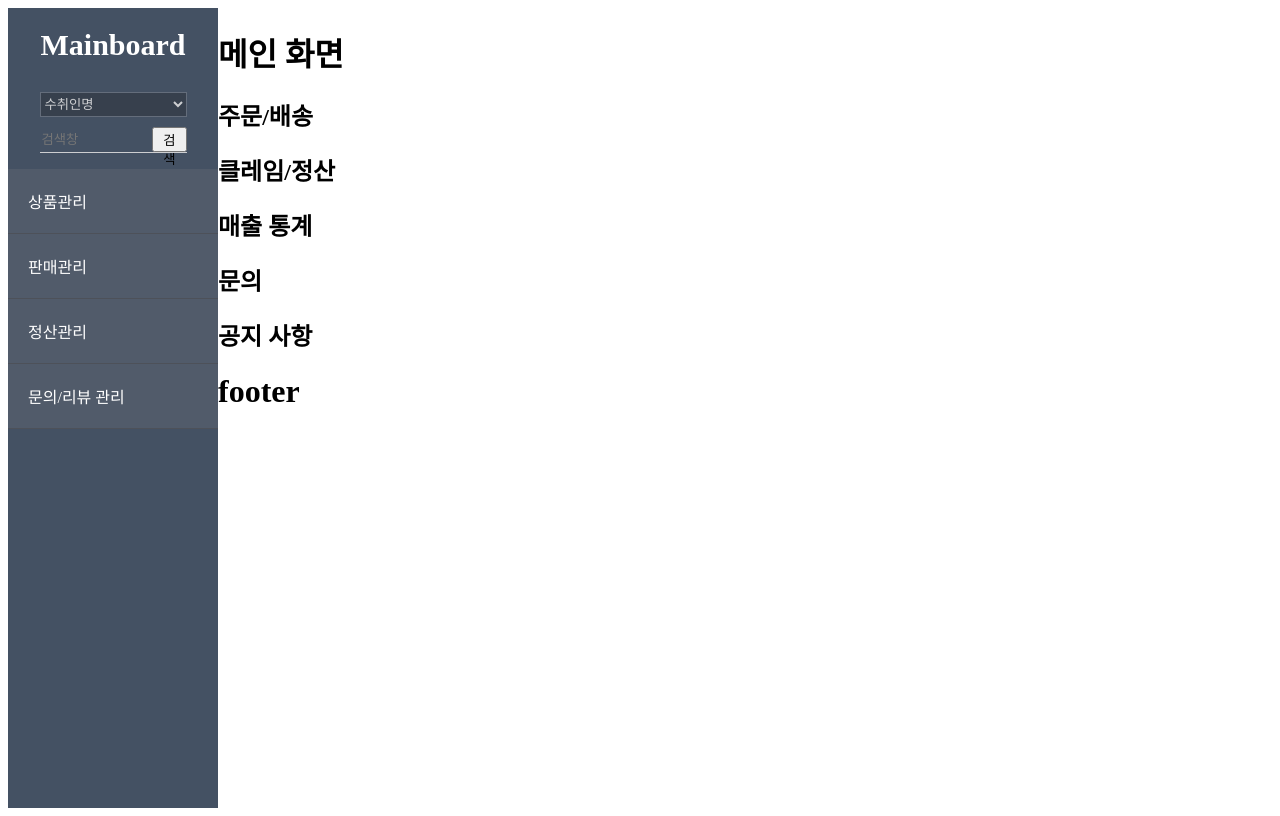
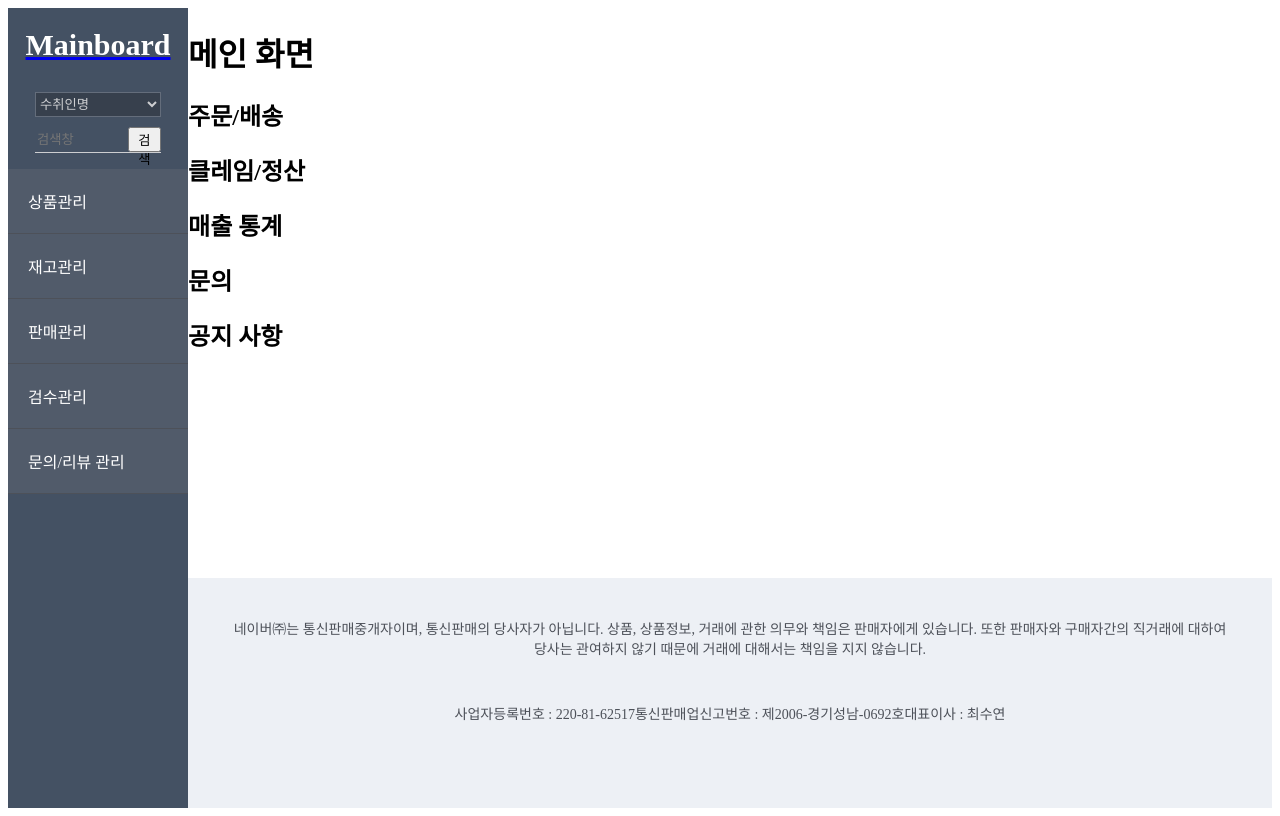
Before and after one commit to gozingamrae/mainboard-frontend--management, a React (Create React App) app: page / in a window 1280 px wide. Built offline with nearby package versions, Linux system fonts and the light colour scheme.

Commit message:
Add Footer 디자인 추가, README 변경

```diff
--- a/src/App.js
+++ b/src/App.js
@@ -1,16 +1,15 @@
 import { BrowserRouter, Routes, Route } from "react-router-dom";
 import Layout from "./layouts/Layout";
 import Main from "./main/Main";
+import Error from "./main/Error";
 import "./App.module.css";
 function App() {
   return (
     <BrowserRouter>
       <Routes>
-      <Route path="/" element={<Layout />}>
-          <Route index element={<Main />} />
-        </Route>
-        <Route path="*" element={<Layout />}>
-          <Route index element={<Main />} />
+        <Route path="/" element={<Layout/>}>
+          <Route index element={<Main/>} />
+          <Route path="/*" element={<Error/>} />
         </Route>
       </Routes>
     </BrowserRouter>
--- a/src/layouts/Layout.js
+++ b/src/layouts/Layout.js
@@ -8,10 +8,10 @@ function Layout() {
   return (
     <div className={style.layoutBox}>
       {/* <Header /> */}
-      <Navbar />
-      <div>
-        <Outlet />
-        <Footer />
+      <Navbar/>
+      <div className = {style.resultBox}>
+        <Outlet/>
+        <Footer/>
       </div>
     </div>
   );
--- a/src/layouts/Layout.module.css
+++ b/src/layouts/Layout.module.css
@@ -5,5 +5,17 @@ input {
   /* background-color: #aaaaaa; */
   display: flex;
   width: 100%;
+  height : 100vh;
+}
+
+.resultBox{
+  flex-wrap: wrap;
+  display: flex;
+  align-content: space-between;
+  align-items: baseline;
   height: 100%;
+  width: 100%;
 }
+.resultBox div{
+  width : 100%
+}
--- /dev/null
+++ b/src/main/Error.js
@@ -0,0 +1,9 @@
+function Error() {
+  return (
+    <div>
+      <h1>404!! 잘못된 경로입니다. </h1>
+    </div>
+  );
+}
+
+export default Error;
--- a/src/main/components/common/Footer.js
+++ b/src/main/components/common/Footer.js
@@ -1,7 +1,13 @@
+import style from "../../css/Footer.module.css"
+
 function Footer() {
   return (
-    <div>
-      <h1>footer</h1>
+    <div className={style.footerBox}>
+      <div>
+            네이버㈜는 통신판매중개자이며, 통신판매의 당사자가 아닙니다. 상품, 상품정보, 거래에 관한 의무와 책임은 판매자에게 있습니다.
+            또한 판매자와 구매자간의 직거래에 대하여 당사는 관여하지 않기 때문에 거래에 대해서는 책임을 지지 않습니다.
+      </div>
+      <div>사업자등록번호 : 220-81-62517통신판매업신고번호 : 제2006-경기성남-0692호대표이사 : 최수연</div>
     </div>
   );
 }
--- a/src/main/components/common/NavBar.js
+++ b/src/main/components/common/NavBar.js
@@ -1,26 +1,37 @@
-import { useState } from "react";
+import { useEffect, useState } from "react";
 import style from "../../css/NavBar.module.css"
 import {NavLink, Outlet, useNavigate} from 'react-router-dom';
-import navData from "./NavBar.data.json";
+import navData from "../../data/NavBar.data.json";
 
 function NavBar() {
   const [ focusNavBar, setFocusNavBar ] = useState(null);
+  const [ beforeNavBar, setBeforeNavBar ] = useState(null);
 
+  const options = navData.options;
   const navs = navData.navs;
   const results = navData.results;
-  const options = navData.options;
 
-    //navbutton 클릭 핸들러
-    const onClickNav = (e) => {
-      console.log(e.target.id);
-      focusNavBar == e.target.id? setFocusNavBar(null):
-      setFocusNavBar(e.target.id);
+  //navbutton 클릭 핸들러
+  const onClickNav = (e) => {
+
+    //버튼 클릭하며 포커스 버튼 변경
+    setFocusNavBar(e.target.id);
+
+    //같은 버튼 누르면 접기
+    if(beforeNavBar == e.target)
+    {
+        setFocusNavBar(null);
+        setBeforeNavBar(null);
+    }
+    else{
+       (setBeforeNavBar(e.target))
+    }
   }
 
   return (
     <div className={style.navbarBox}>
       {/* 메인 로고 */}
-      <h1 className={style.mainlogo}> Mainboard </h1>
+      <NavLink  to={"/"}><h1 className={style.mainlogo}> Mainboard </h1></NavLink>
       {/* 셀렉트 박스 */}
       <select className={style.selectBox}>
         {options.map((option)=>(<option>{option.name}</option>))}
@@ -40,7 +51,7 @@ function NavBar() {
                         {focusNavBar==index?
                           results[index].map((result)=>(
                             <li className={style.navButton2}>
-                              <NavLink to={result.src}><div>{result.name}</div></NavLink>
+                              <NavLink id={index} to={result.src}><div id={index}>{result.name}</div></NavLink>
                             </li>
                           )):null
                         }
--- /dev/null
+++ b/src/main/css/Footer.module.css
@@ -0,0 +1,15 @@
+.footerBox{
+    height : 150px;
+    background-color: #edf0f5;
+    color : #4d5159;
+    display: flex;
+    flex-wrap: wrap;
+    justify-content: center;
+    padding : 40px;
+    font-size : 14px;
+}
+
+.footerBox div{
+    text-align: center;
+    width: 100%;
+}
--- a/src/main/css/NavBar.module.css
+++ b/src/main/css/NavBar.module.css
@@ -47,7 +47,6 @@
 }
 .navButtonBox div{
     padding : 20px;
-    text-decoration: none;
     color : white;
 }
 .navButton2 div:hover {
--- a/src/main/components/common/NavBar.data.json
+++ b/src/main/data/NavBar.data.json
@@ -1,18 +1,18 @@
 {
    "navs" : [{"name": "상품관리", "src" : "/produc"},
+                {"name": "재고관리", "src" : "/produc"},
                 {"name": "판매관리", "src" : "/produc"},
-                {"name": "정산관리", "src" : "/produc"},
+                {"name": "검수관리", "src" : "/produc"},
                 {"name": "문의/리뷰 관리", "src" : "/produc"}],
    "results" :[[{"name" : "상품 등록", "src" : "/produc"},
                 {"name": "상품 조회/수정", "src" : "/produc"},
                 {"name" : "상품 조회/수정", "src" : "/produc"},
                 {"name" : "상품 조회/수정", "src" : "/produc"}],
-                [{"name" : "상품 조회/수정", "src" : "/produc"},
-                {"name" : "상품 조회/수정", "src" : "/produc"},
-                {"name" : "상품 조회/수정", "src" : "/produc"},
-                {"name" : "상품 조회/수정", "src" : "/produc"}],
-                [{"name" : "상품 조회/수정", "src" : "/produc"},
-                {"name" : "상품 조회/수정", "src" : "/produc"}],
+                [{"name" : "재고 조회", "src" : "/produc"},
+                {"name" : "재고 입고", "src" : "/produc"},
+                {"name" : "재고 출고", "src" : "/produc"}],
+                [{"name" : "검수 재고 조회", "src" : "/produc"},
+                {"name" : "검수하기", "src" : "/produc"}],
                 [{"name" : "상품 조회/수정", "src" : "/produc"},
                 {"name" : "상품 조회/수정", "src" : "/produc"}],
                 [{"name" : "상품 조회/수정", "src" : "/produc"}]] ,
```
Also changed, not shown: 1 other file (tests, documents, lock files or other folders).
